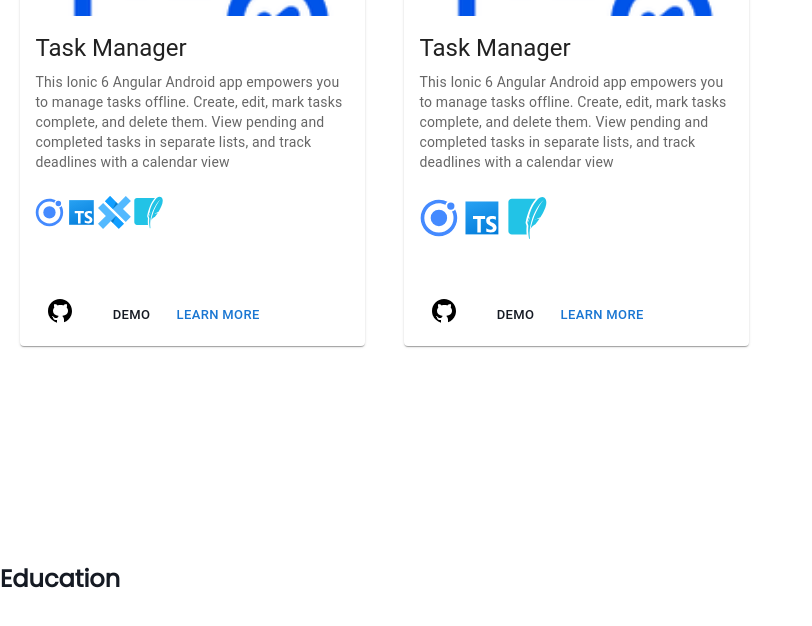
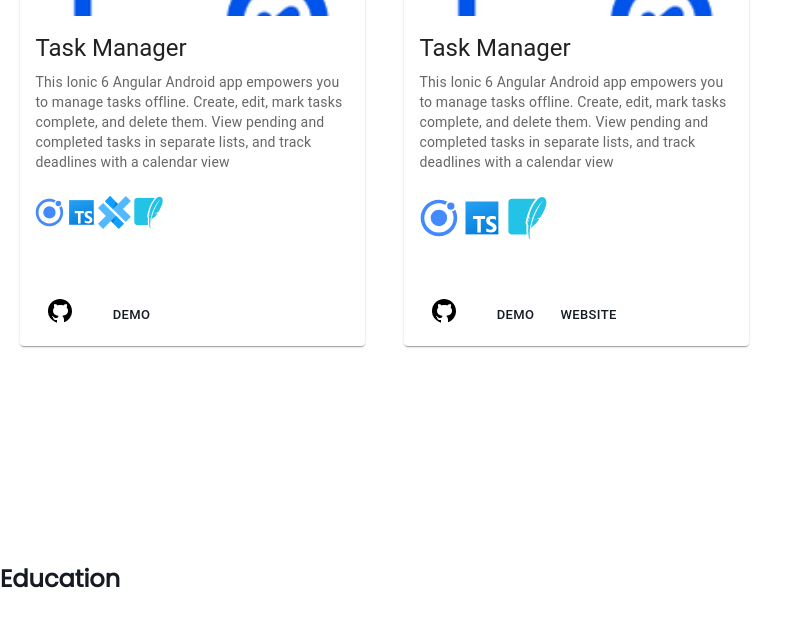
Before and after one commit to EduGese/Portfolio, a React (Vite) app: page / in a window 1280 px wide. Shown: the part 2479-3105 px from the top of the page, without its empty margins (0-812 px from the left). Built offline with nearby package versions, Linux system fonts and the light colour scheme; a web font is replaced by a local one.

Commit message:
Implemet links to gh, demo or website

```diff
--- a/src/App.jsx
+++ b/src/App.jsx
@@ -139,7 +139,16 @@ function App() {
         <h1>Projects</h1>
         <div className="tech-container">
           {projects.map((project, index) => (
-            <MediaCard key={index} name={project.name} image={project.image} description={project.description} technologies={project.technologies} link={project.link} demoLink={project.demoLink}></MediaCard>
+            <MediaCard
+            key={index}
+            name={project.name}
+            image={project.image}
+            description={project.description}
+            technologies={project.technologies}
+            link={project.link}
+            demoLink={project.demoLink}
+            websiteLink={project.websiteLink}
+            ></MediaCard>
           ))}
         </div>
 
--- a/src/components/Card.jsx
+++ b/src/components/Card.jsx
@@ -9,7 +9,7 @@ import '../css/card.css'
 import githubPng from '../assets/icons8-github-30.png'
 
 
-export default function MediaCard({name, image, description, technologies, link, demoLink}) {
+export default function MediaCard({name, image, description, technologies, link, demoLink, websiteLink}) {
   return (
     <Card sx={{ maxWidth: 345 }}>
       <CardMedia
@@ -40,7 +40,10 @@ export default function MediaCard({name, image, description, technologies, link,
 
         </Button>
         <Button size="small"><a href={demoLink}>demo</a></Button>
-        <Button size="small">Learn More</Button>
+        {
+          websiteLink && <Button size="small"><a href={githubPng}>Website</a></Button>
+        }
+        {/* <Button size="small"><a href={websiteLink}>website</a></Button> */}
       </CardActions>
     </Card>
   );
--- a/src/constants/projects.jsx
+++ b/src/constants/projects.jsx
@@ -7,12 +7,15 @@ export const projects = [
         description: 'This Ionic 6 Angular Android app empowers you to manage tasks offline. Create, edit, mark tasks complete, and delete them. View pending and completed tasks in separate lists, and track deadlines with a calendar view',
         technologies: [logosFrameworks[1], logosLanguages[1], logosTools[0], logosDatabase[1]],
         link: 'https://github.com/EduGese/Task-Manager',
-        demoLink: 'https://github.com/user-attachments/assets/2b04ef06-d5c1-4606-a3b3-526bda4ed2be'
+        demoLink: 'https://github.com/user-attachments/assets/2b04ef06-d5c1-4606-a3b3-526bda4ed2be',
+        websiteLink: null
     },
     {
         name:'Task Manager',
         image: 'src/assets/projects/taskManager.png',
         description: 'This Ionic 6 Angular Android app empowers you to manage tasks offline. Create, edit, mark tasks complete, and delete them. View pending and completed tasks in separate lists, and track deadlines with a calendar view',
-        technologies: [logosFrameworks[1], logosLanguages[1], logosDatabase[1]]
+        technologies: [logosFrameworks[1], logosLanguages[1], logosDatabase[1]],
+        demoLink: 'https://github.com/user-attachments/assets/2b04ef06-d5c1-4606-a3b3-526bda4ed2be',
+        websiteLink: 'https://github.com/user-attachments/assets/2b04ef06-d5c1-4606-a3b3-526bda4ed2be',
     }
 ]
```
